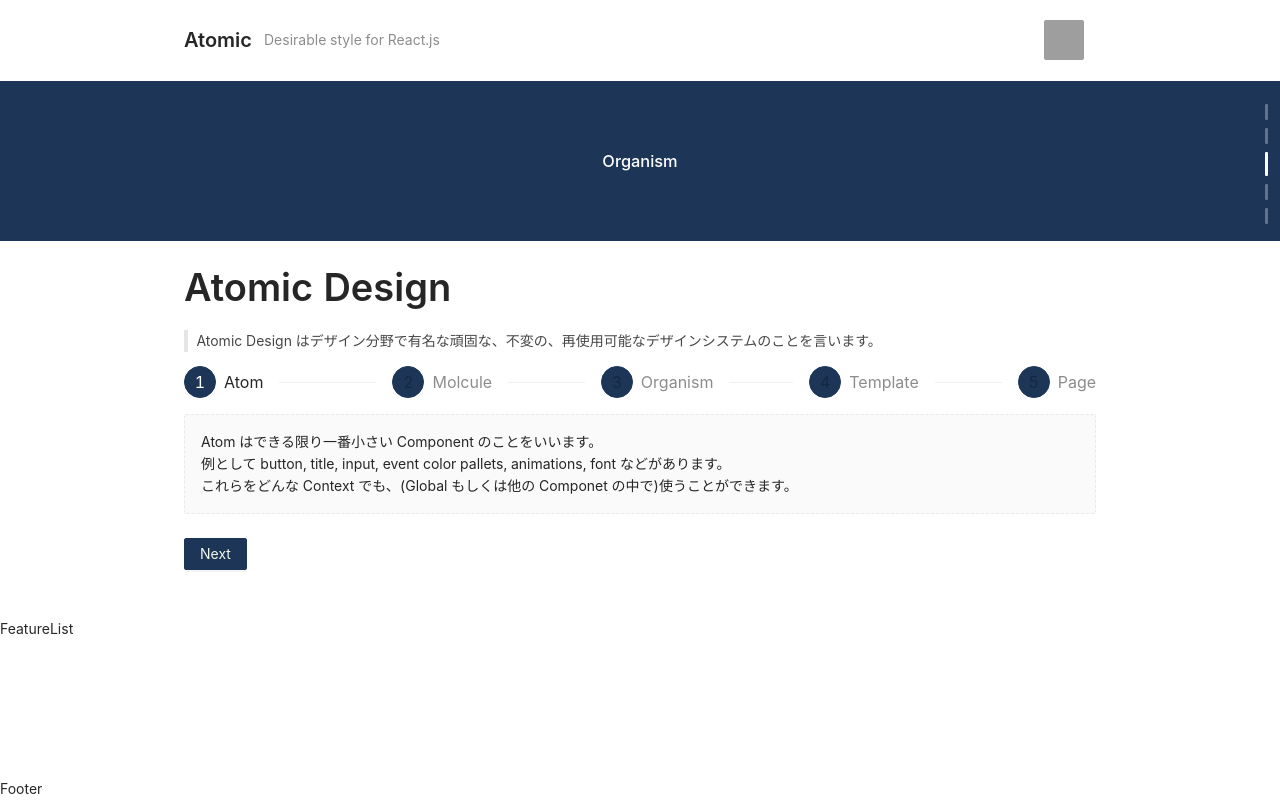
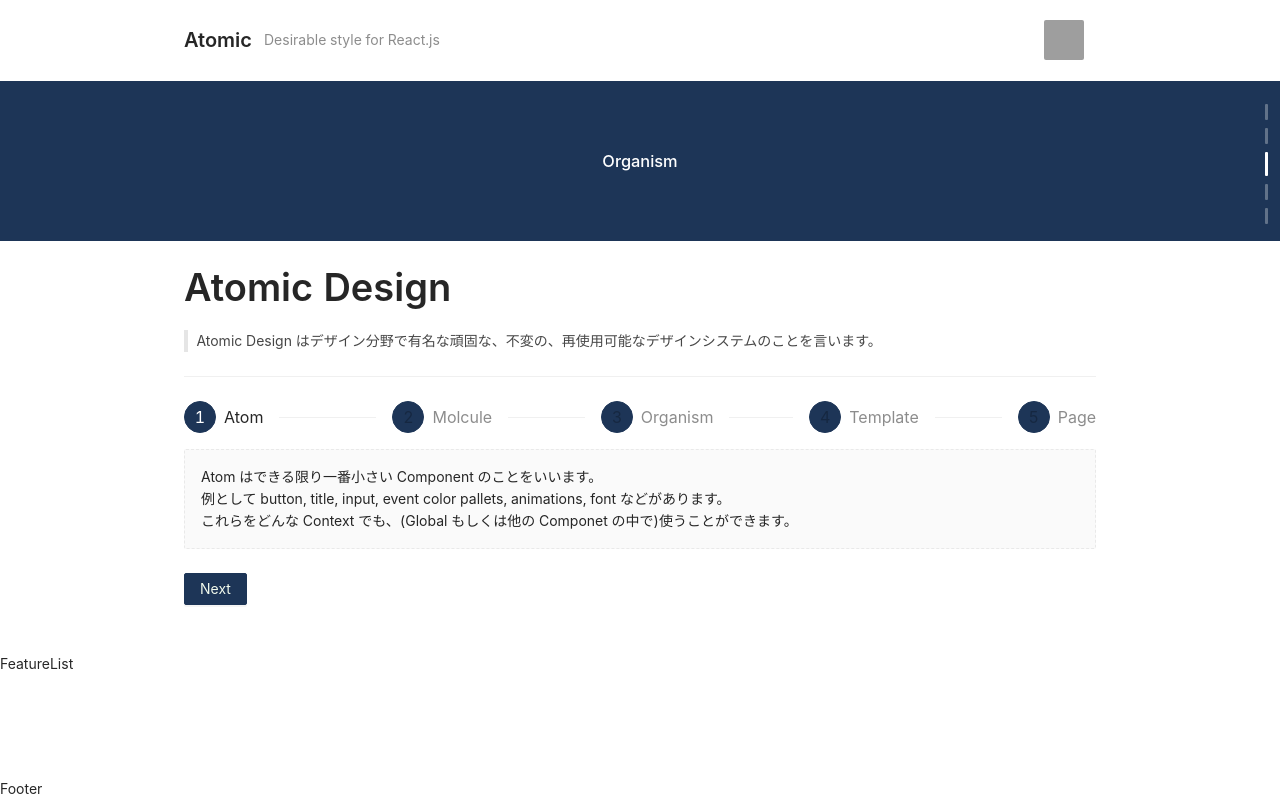
Before and after one commit to TERADA-DANTE/LPs, a React (Create React App) app in the folder atomic/: page / in a window 1280 px wide. Built offline with nearby package versions, Linux system fonts and the light colour scheme; grey boxes are pictures that could not be loaded.

Commit message:
Create atom - divider

```diff
--- /dev/null
+++ b/atomic/src/components/atoms/Devider/index.js
@@ -0,0 +1,5 @@
+import { Divider } from 'antd'
+
+export default function () {
+  return <Divider />
+}
--- a/atomic/src/components/organisms/Hero/index.js
+++ b/atomic/src/components/organisms/Hero/index.js
@@ -2,7 +2,7 @@ import React from 'react'
 import styled from 'styled-components'
 import Step from 'components/molcules/Step/index'
 import Description from 'components/molcules/Description/index'
-
+import Divider from 'components/atoms/Devider/index'
 const Wrapper = styled.div`
   @media screen and (max-width: 960px) {
     width: 100vw;
@@ -20,6 +20,7 @@ const Hero = () => {
   return (
     <Wrapper>
       <Description title={title} paragraph={paragraph} />
+      <Divider />
       <Step />
     </Wrapper>
   )
```
